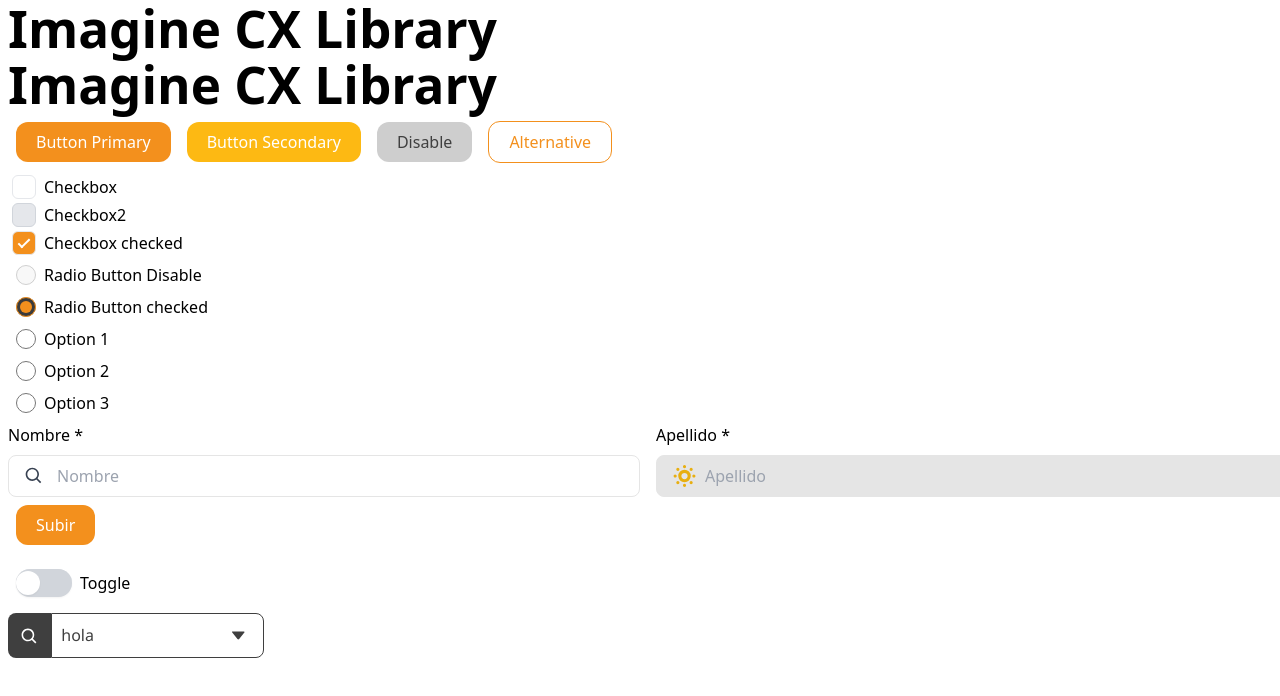
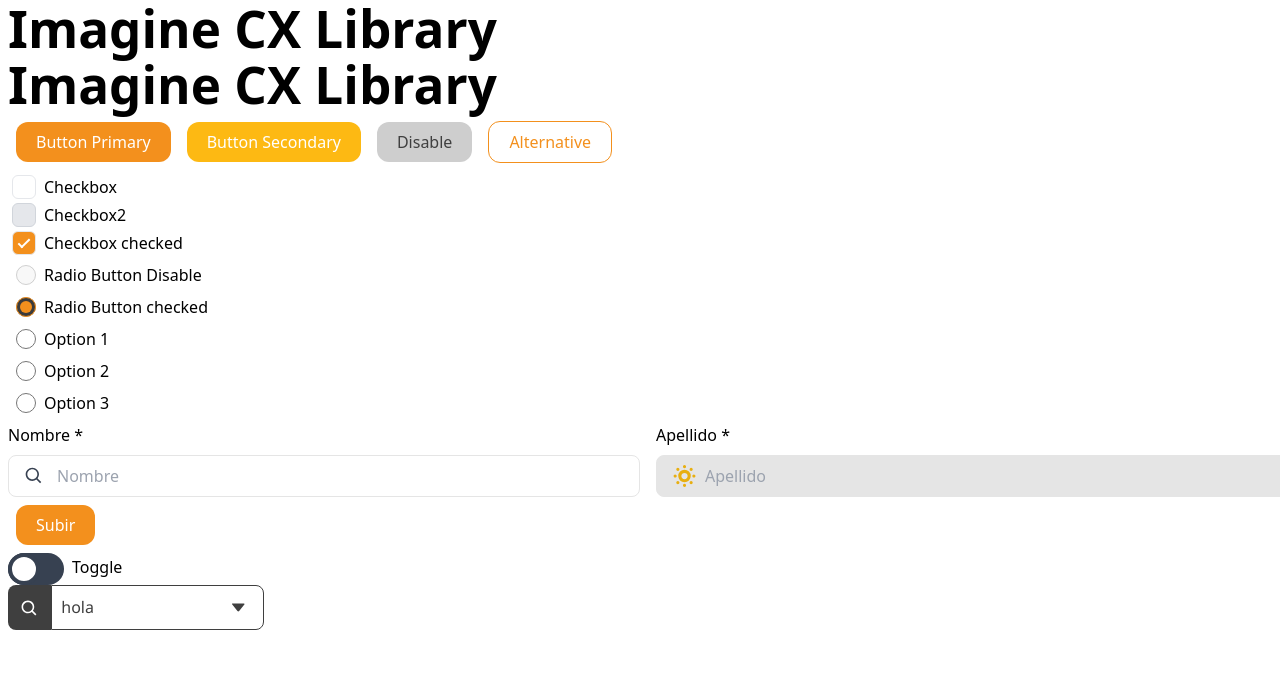
Before and after one commit to Imagine-CX/imaginecx-library, a React (Vite) app: page / in a window 1280 px wide. Shown: the top 696 px of the page. Built offline with nearby package versions, Linux system fonts and the light colour scheme.

Commit message:
Toggle improved

```diff
--- a/src/components/Forms/Toggle.tsx
+++ b/src/components/Forms/Toggle.tsx
@@ -4,33 +4,32 @@ export interface IToggle extends InputHTMLAttributes<HTMLInputElement> {
   text: string;
 }
 
-export const Toggle = ({ text, ...toggleProps }: IToggle): JSX.Element => {
+export const Toggle = ({ text, id = 'toggle', ...toggleProps }: IToggle): JSX.Element => {
   return (
     <>
-      <div className="icx-flex icx-items-center icx-m-2">
-        <div className="icx-cursor-pointer icx-my-2 icx-rounded-full icx-bg-gray-200 icx-relative icx-shadow-sm">
-          <input
-            type="checkbox"
-            {...toggleProps}
-            className="focus:icx-outline-none icx-checkbox icx-w-6 icx-h-6 icx-rounded-full icx-bg-white icx-absolute icx-shadow-sm icx-appearance-none icx-cursor-pointer icx-border icx-border-transparent icx-top-0 icx-bottom-0 icx-m-auto icx-transition-all"
-          />
-          <label
-            htmlFor="toggle1"
-            className="icx-toggle-label dark:icx-bg-gray-700 icx-block icx-w-14 icx-h-7 icx-overflow-hidden icx-rounded-full icx-bg-gray-300 icx-cursor-pointer icx-transition"
-          />
-        </div>
-        <label htmlFor="" className="icx-ml-2">
-          {text}
-        </label>
       <style>
-          {`.icx-checkbox:checked {
+        {`.icx-toggle-checkbox:checked {
             right: 0;
+            border-color: #F3901D;
             }
-                  .icx-checkbox:checked + .icx-toggle-label {
+            .icx-toggle-checkbox:checked + .icx-toggle-label {
             background-color: #F3901D;
             }`}
       </style>
+
+      <div className="icx-relative icx-inline-block icx-w-14 icx-mr-2 icx-align-middle icx-transition-100 icx-select-none">
+        <input
+          type="checkbox"
+          id={id}
+          {...toggleProps}
+          className="icx-toggle-checkbox icx-absolute icx-block icx-w-8 icx-h-8 icx-rounded-full icx-bg-white icx-border-4 icx-border-gray-700 icx-appearance-none icx-cursor-pointer"
+        />
+        <label
+          htmlFor={id}
+          className="icx-toggle-label icx-block icx-overflow-hidden icx-h-8 icx-rounded-full icx-bg-gray-700 icx-cursor-pointer icx-transition-none"
+        ></label>
       </div>
+      <label htmlFor={id}>{text}</label>
     </>
   );
 };
```
Lines whose indentation alone changed are shown as unchanged.
